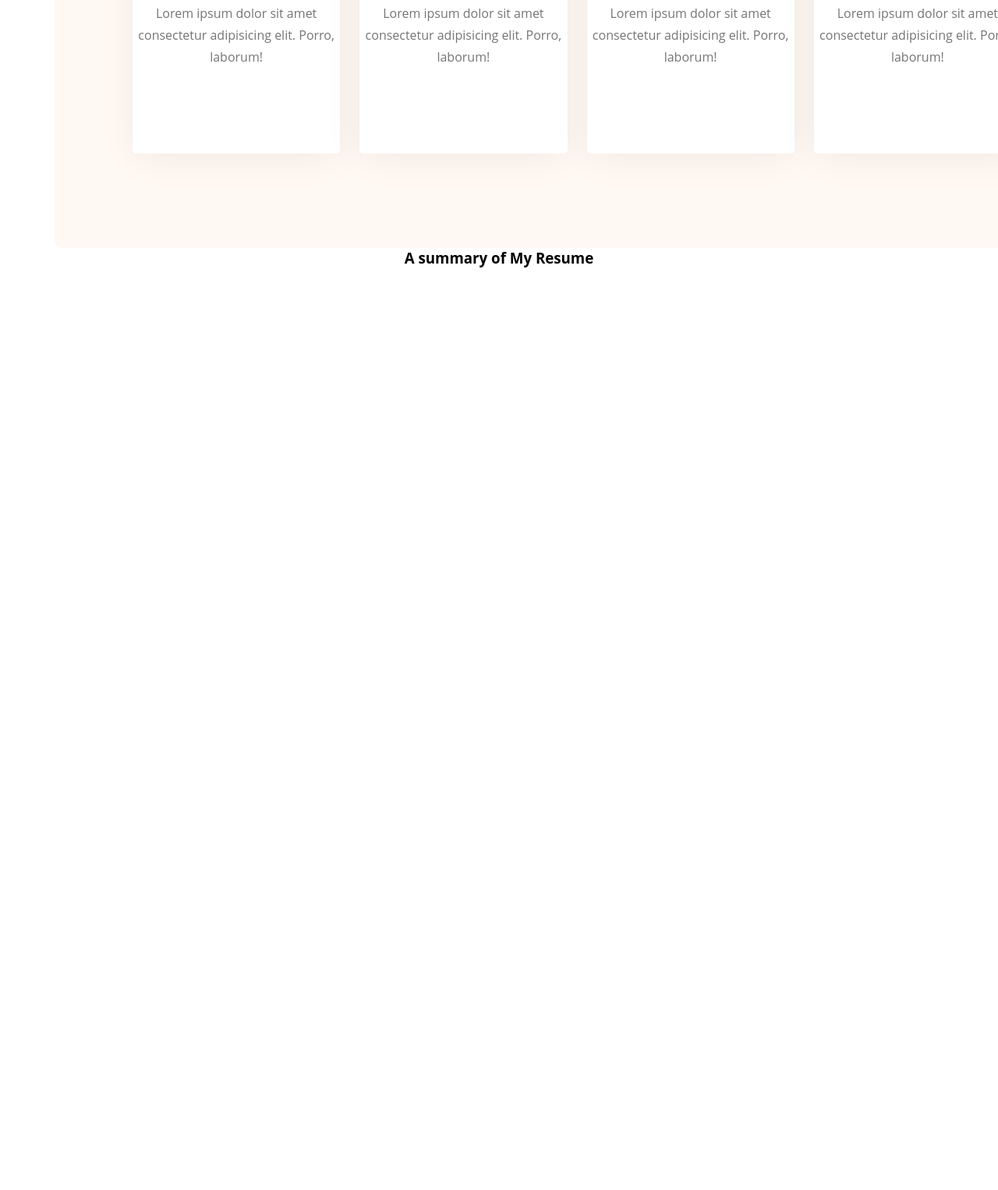
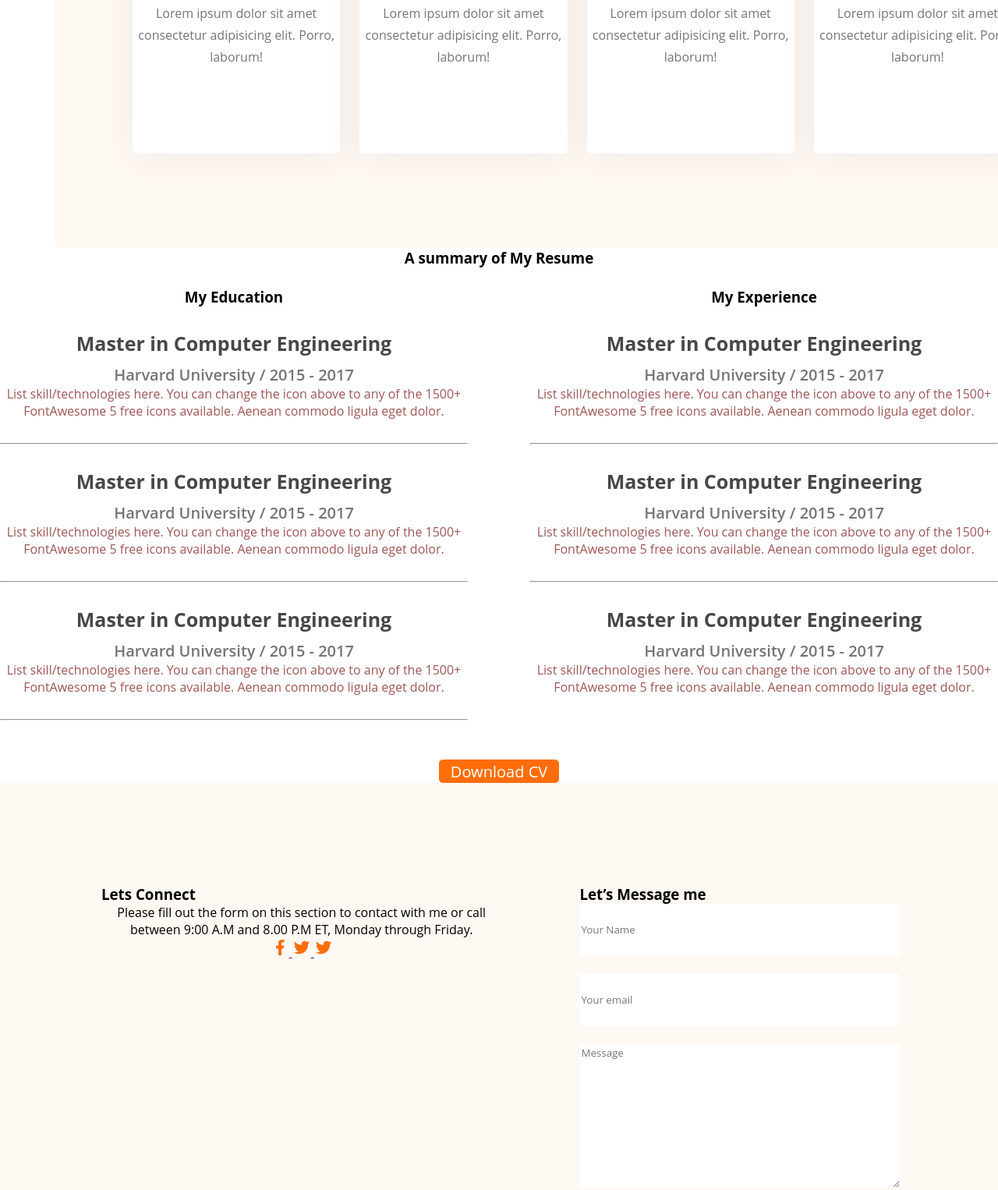
Before and after one commit to habib-me/Developer-Portfolio, a plain HTML site: page index.html in a window 1280 px wide. Shown: the part 1888-3414 px from the top of the page at 78% size. Before the commit the page ends 2231 px from the top, so only its background shows below. Drawn offline with Linux system fonts and the light colour scheme.

Commit message:
contact added

```diff
--- a/index.html
+++ b/index.html
@@ -85,7 +85,85 @@
         </section>
         <!-- resume -->
         <section class="resume">
-            <h3 class="resume-title">A summary of My Resume</h3>
+            <h3 class="section-title">A summary of My Resume</h3>
+            <div class="resume-content">
+                <div>
+                    <h3 class="resume-title">My Education</h3>
+                    <div class="resume-item">
+                        <h4 class="title">Master in Computer Engineering</h4>
+                        <h5 class="sub-title">Harvard University / 2015 - 2017</h5>
+                        <p class="description">List skill/technologies here. You can change the icon above
+                            to any of the 1500+ FontAwesome 5 free icons available. Aenean commodo ligula eget dolor.</p>
+                    </div>
+                    <hr>
+                    <div class="resume-item">
+                        <h4 class="title">Master in Computer Engineering</h4>
+                        <h5 class="sub-title">Harvard University / 2015 - 2017</h5>
+                        <p class="description">List skill/technologies here. You can change the icon above
+                            to any of the 1500+ FontAwesome 5 free icons available. Aenean commodo ligula eget dolor.</p>
+                    </div>
+                    <hr>
+                    <div class="resume-item">
+                        <h4 class="title">Master in Computer Engineering</h4>
+                        <h5 class="sub-title">Harvard University / 2015 - 2017</h5>
+                        <p class="description">List skill/technologies here. You can change the icon above
+                            to any of the 1500+ FontAwesome 5 free icons available. Aenean commodo ligula eget dolor.</p>
+                    </div>
+                    <hr>
+                </div>
+                <div>
+                    <h3 class="resume-title">My Experience</h3>
+                    <div class="resume-item">
+                        <h4 class="title">Master in Computer Engineering</h4>
+                        <h5 class="sub-title">Harvard University / 2015 - 2017</h5>
+                        <p class="description">List skill/technologies here. You can change the icon above
+                            to any of the 1500+ FontAwesome 5 free icons available. Aenean commodo ligula eget dolor.</p>
+                    </div>
+                    <hr>
+                    <div class="resume-item">
+                        <h4 class="title">Master in Computer Engineering</h4>
+                        <h5 class="sub-title">Harvard University / 2015 - 2017</h5>
+                        <p class="description">List skill/technologies here. You can change the icon above
+                            to any of the 1500+ FontAwesome 5 free icons available. Aenean commodo ligula eget dolor.</p>
+                    </div>
+                    <hr>
+                    <div class="resume-item">
+                        <h4 class="title">Master in Computer Engineering</h4>
+                        <h5 class="sub-title">Harvard University / 2015 - 2017</h5>
+                        <p class="description">List skill/technologies here. You can change the icon above
+                            to any of the 1500+ FontAwesome 5 free icons available. Aenean commodo ligula eget dolor.</p>
+                    </div>
+
+                </div>
+            </div>
+            <div class="resume-btn">
+                <button class="btn-primary">Download CV</button>
+            </div>
+        </section>
+        <!-- contact -->
+        <section class="contact">
+            <div>
+                <h3 class="contact-title">Lets Connect</h3>
+                <p class="contact-desc">Please fill out the form on this section to contact with me or call between 9:00 A.M and 8.00 P.M ET, Monday through Friday.</p>
+                <a href="">
+                    <img src="images/icons/facebook.png" alt="">
+                </a>
+                <a href="">
+                    <img src="images/icons/twitter.png" alt="">
+                </a>
+                <a href="">
+                    <img src="images/icons/twitter.png" alt="">
+                </a>
+            </div>
+            <div>
+                <h3 class="contact-title">Let’s Message me</h3>
+                <form action="">
+                    <input type="text" name="" id="" placeholder="Your Name">
+                    <input type="email" name="" id="" placeholder="Your email">
+                    <textarea name="" id="" cols="30" rows="10" placeholder="Message"></textarea>
+                    <input class="btn-primary" type="submit" value="Submit">
+                </form>
+            </div>
         </section>
     </main>
     <footer>
--- a/style/style.css
+++ b/style/style.css
@@ -140,3 +140,55 @@ main {
     padding-top: 80px;
 
 }
+/* resume style */
+
+.resume-content{
+   display: flex;
+   gap: 80px;
+}
+.resume .title{
+
+    font-weight: 700;
+    font-size: 25px;
+    color: #474747;
+    margin-bottom: 10px;
+}
+.resume .sub-title{
+    color: #757575;
+    font-weight: 600;
+    font-size: 20px;
+}
+.resume .description{
+    color: #a05656;
+}
+.resume-item{
+    margin-top: 30px;
+    margin-bottom: 30px;
+}
+.resume-btn{
+    text-align:center;
+    margin-top: 50px;
+}
+/* contact */
+.contact{
+    display: flex;
+    gap: 100px;
+    background:#FFF8F3;
+    padding: 130px 130px;
+}
+.contact a{}
+.contact-title{
+    text-align: left;
+}
+.contact input, textarea{
+    margin-bottom: 24px;
+    border: 0;
+    width: 100%;
+
+}
+.contact-desc{
+
+}
+input{
+    height: 64px;
+}
```
